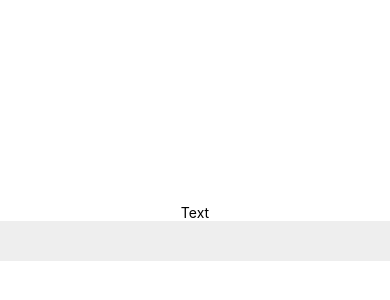
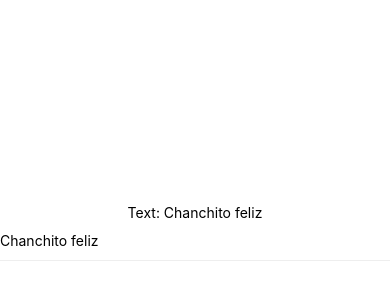
Before and after one commit to diegocabrera15/react-native, a React Native app: screen / in a window 390 px wide. Shown: the part 190-490 px from the top of the page. Built offline with nearby package versions, Linux system fonts and the light colour scheme.

Commit message:
Properties textInput

```diff
--- a/App.js
+++ b/App.js
@@ -1,13 +1,19 @@
 import { StatusBar } from "expo-status-bar";
-import React from "react";
+import React,{useState} from "react";
 import { StyleSheet, Text, TextInput, View, Dimensions } from "react-native";
 
-const width = Dimensions.get('window').width
+//const {width, height} = Dimensions.get('window')
+
 export default function App() {
+  const [text, setText] = useState('Chanchito feliz')
   return (
     <View style={styles.container}>
-      <Text>Text</Text>
-      <TextInput style={styles.input}></TextInput>
+      <Text>Text: {text}</Text>
+      <TextInput style={styles.input}
+      placeholder='Escriba un texto'
+      onChangeText={t =>setText(t)}
+      defaultValue={text}
+      />
       <StatusBar style="auto" />
     </View>
   );
@@ -16,8 +22,9 @@ export default function App() {
 const styles = StyleSheet.create({
   input: {
     height:40,
-    width: width,//'100%',
-    backgroundColor: '#eee'
+    width: '100%',//width
+    borderBottomColor:'#eee',
+    borderBottomWidth: 1
   },
   container: {
     flex: 1,
```
